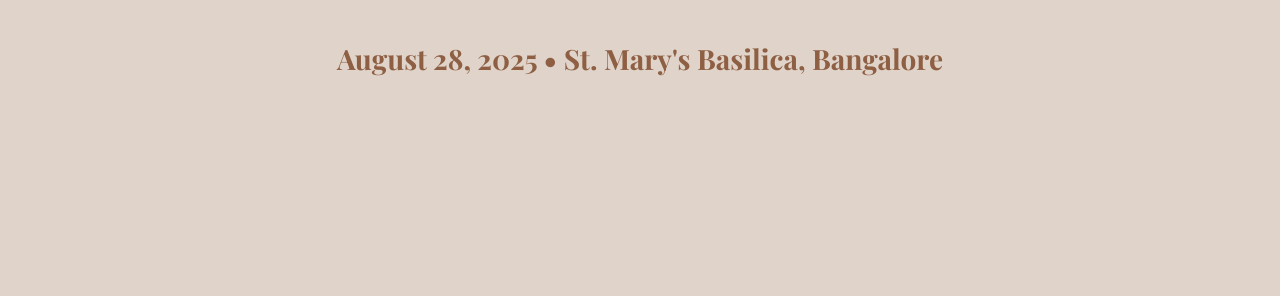
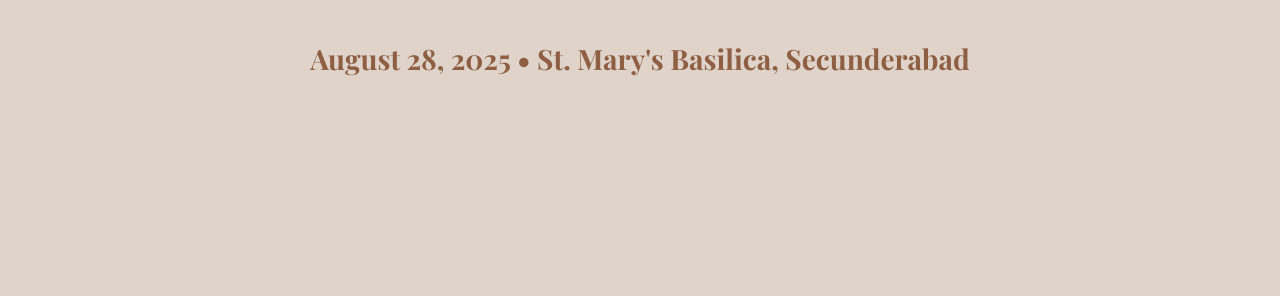
Before and after one commit to Leon-Roger/Abigail-Jerome, a plain HTML site: page index.html in a window 1280 px wide. Shown: the part 504-800 px from the top of the page. Drawn offline with nearby package versions, Linux system fonts and the light colour scheme.

```diff
--- a/index.html
+++ b/index.html
@@ -691,7 +691,7 @@
                     <div class="countdown-label">Seconds</div>
                 </div>
             </div>
-            <p class="date">August 28, 2025 • St. Mary's Basilica, Bangalore</p>
+            <p class="date">August 28, 2025 • St. Mary's Basilica, Secunderabad</p>
         </div>
     </section>
 
```
